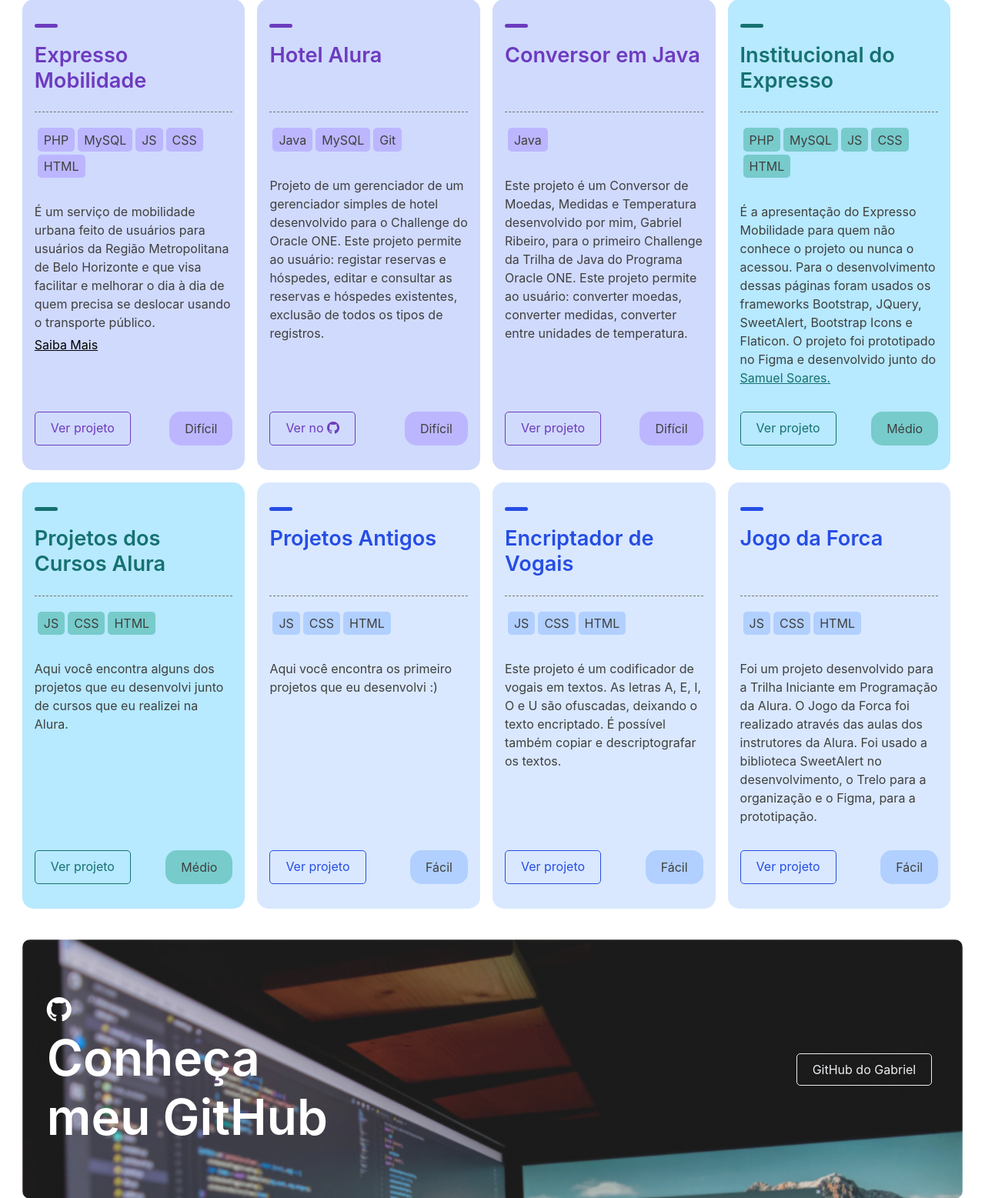
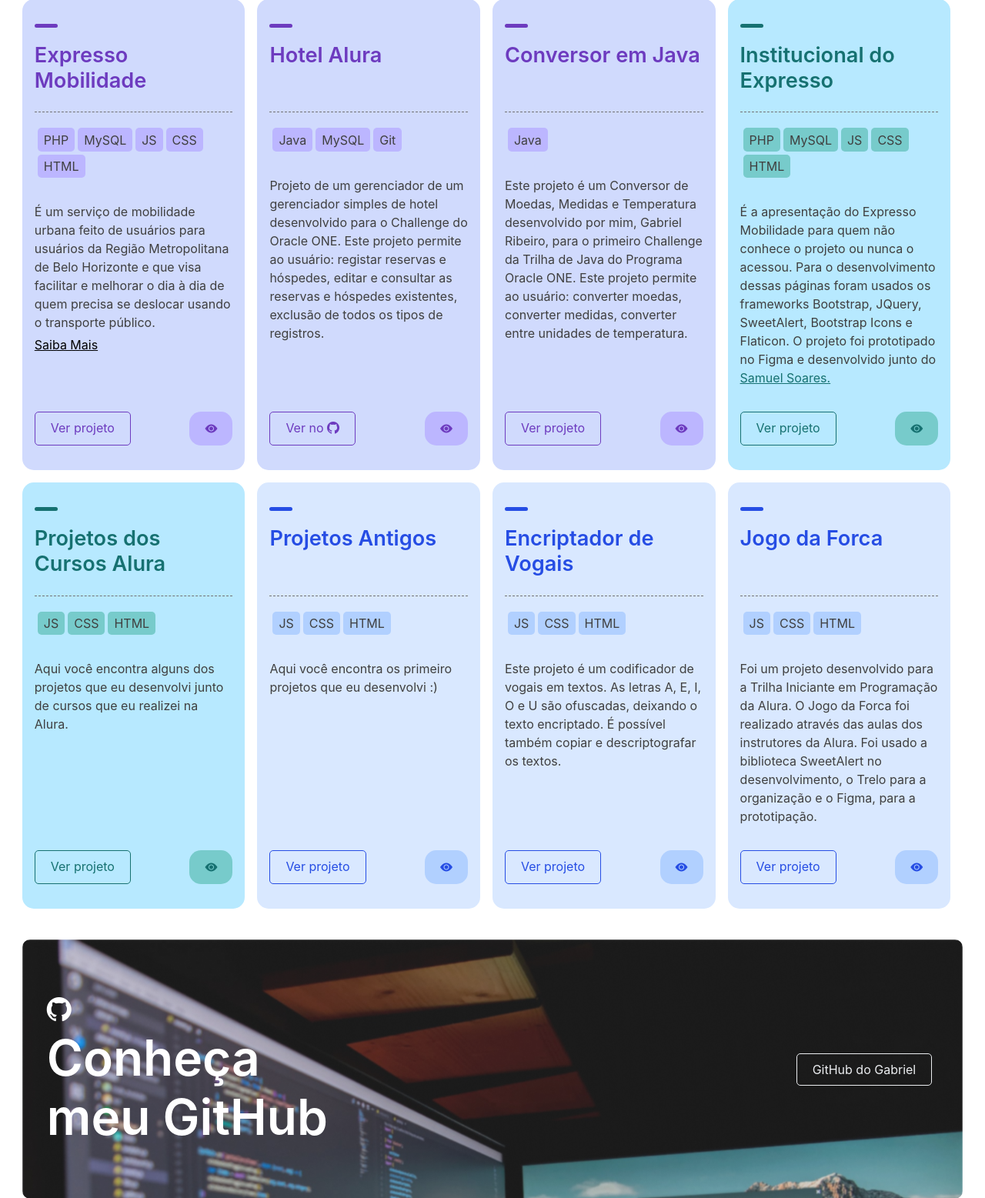
Before and after one commit to gabriersdev/portfolio-br, a PHP site: page / in a window 1280 px wide. Shown: the part 2036-3593 px from the top of the page at 77% size. Run offline with PHP 8.4, Linux system fonts and the light colour scheme.

Commit message:
Adicionando modal para preview do projeto

```diff
--- a/assets/css/card/card-projeto.css
+++ b/assets/css/card/card-projeto.css
@@ -195,6 +195,43 @@
   color: var(--roxo);
 }
 
+.card-pg-projeto__rodape__botao-preview{
+  display: flex;
+  align-items: center;
+
+  padding: 0.5rem 1.25rem;
+
+  border-radius: 15px;
+
+  color: var(--cinza-medio-forte);
+  background-color: var(--cinza-fraco-medio);
+
+  outline: none;
+  border: none;
+
+  transition: 0.3s;
+
+  text-decoration: none !important;
+  cursor: pointer;
+}
+
+.card-pg-projeto__rodape__botao-preview span{
+  display: none;
+}
+
+.card-pg-projeto__rodape__botao-preview i{
+  margin-left: 0rem;
+}
+
+.card-pg-projeto__rodape__botao-preview:hover,
+.card-pg-projeto__rodape__botao-preview:focus{
+  box-shadow:  0px 0px 0px 5px var(--azul-claro-medio);
+  -webkit-box-shadow: 0px 0px 0px 5px var(--azul-claro-medio);
+  -moz-box-shadow: 0px 0px 0px 5px var(--azul-claro-medio);
+  outline: none;
+  border-color: var(--azul-claro-forte);
+}
+
 @media screen and (min-width: 0) and (max-width: 390px){
   .card-projeto{
     margin-left: 0;
@@ -221,4 +258,12 @@
   .card-projeto__corpo__descricao{
     display: block;
   }
+
+  .card-pg-projeto__rodape__botao-preview span{
+    display: none;
+  }
+
+  .card-pg-projeto__rodape__botao-preview i{
+    margin-left: 0;
+  }
 }
--- a/assets/js/classes/card-projeto.js
+++ b/assets/js/classes/card-projeto.js
@@ -93,6 +93,7 @@ class cardProjeto{
     linkProjeto.classList.add(classeLink);
     linkProjeto.setAttribute('href', this.URLProjeto);
     linkProjeto.setAttribute('target', '_blank');
+    linkProjeto.dataset.projetoLink = '';
 
     try{
       if((new URL(this.URLProjeto).origin.trim()) == "https://github.com"){
@@ -108,7 +109,22 @@ class cardProjeto{
     rodapeProjeto.classList.add(classeRodape);
     rodapeProjeto.appendChild(linkProjeto);
 
-    if(this.nivelDificuldade !== null){
+    const BTNPreview = document.createElement('a');
+    BTNPreview.classList.add(classeRodapeMarcador);
+    BTNPreview.classList.add("card-pg-projeto__rodape__botao-preview");
+    BTNPreview.setAttribute('data-btn-preview', '');
+    const textoPreview = (document.createElement('span'));
+    textoPreview.textContent = '';
+    const iconeBTNPreview = document.createElement('i');
+    iconeBTNPreview.classList.add('bi');
+    iconeBTNPreview.classList.add('bi-eye-fill');
+    BTNPreview.appendChild(textoPreview);
+    BTNPreview.appendChild(iconeBTNPreview);
+
+    rodapeProjeto.appendChild(BTNPreview);
+
+    if(false){
+    //if(this.nivelDificuldade !== null){
       const dificuldadeProjeto = document.createElement('span');
       dificuldadeProjeto.classList.add(classeRodapeMarcador);
       dificuldadeProjeto.setAttribute('data-toggle', 'tooltip');
--- a/assets/js/pagina-principal.js
+++ b/assets/js/pagina-principal.js
@@ -1,6 +1,7 @@
 import { trocarTipoFeedbackModal, controlarExibicaoModal } from "./utilitarios/modal.js";
 import { ajustarPeriodoProgramando, ajustarIdade, acoesModal, limparFormulario } from "./utilitarios/utilitarios.js";
 import { carregarCardsPrincipal } from "./carregar/carregar-cards-principal.js";
+import { carregarPreview } from "./carregar/carregar-preview.js";
 import { acoes } from "./carregar/carregar-eventos-principal.js";
 import { pesquisarProjeto } from './interacao/pesquisa-projetos.js';
 import { carregarQuantidadeProjetosLinguagem } from './carregar/carregar-quantidade-projetos-linguagem.js';
@@ -69,6 +70,13 @@ import { carregarQuantidadeProjetosLinguagem } from './carregar/carregar-quantid
   ajustarIdade();
   ajustarPeriodoProgramando();
 
+  const btnPreview = document.querySelectorAll('[data-btn-preview]');
+  btnPreview.forEach(btn => {
+    btn.addEventListener('click', (evento) => {
+      carregarPreview(btn);
+    })
+  })
+
   const botoesAcaoCardsLinguagem = document.querySelectorAll('[data-acao-card-linguagem]');
   botoesAcaoCardsLinguagem.forEach(botao => {
     const linguagem = botao.dataset.acaoCardLinguagem.toLowerCase();
--- a/index.html
+++ b/index.html
@@ -39,6 +39,7 @@
   <link rel="stylesheet" href="./assets/css/formulario.css">
   <link rel="stylesheet" href="./assets/css/rodape.css">
   <link rel="stylesheet" href="./assets/css/modal.css">
+  <link rel="stylesheet" href="./assets/css/paginas-auxiliares/modal-pg-auxiliar.css">
   <link rel="stylesheet" href="./assets/css/style.css">
 </head>
 <body>
@@ -705,6 +706,24 @@
       </div>
     </div>
 
+    <div class="modal fade" id="modal-exibicao-preview" tabindex="-1" aria-labelledby="modal-exibicao-preview-label" aria-hidden="true">
+      <div class="modal-dialog modal-xl">
+        <div class="modal-content modal-estilo">
+          <div class='modal-header'>
+            <h5 class='modal-title' id=''></h5>
+            <button type='button' class='btn-close' data-bs-dismiss='modal' aria-label='Close'></button>
+          </div>
+          <div class="modal-body modal-exibicao-preview__corpo">
+            <div class="spinner-border text-secondary modal-exibicao-preview__corpo__spinner" role="status">
+              <span class="sr-only"></span>
+            </div>
+            <iframe src="" class="modal-exibicao-preview__corpo__iframe" frameborder="0">
+            </iframe>
+          </div>
+        </div>
+      </div>
+    </div>
+
     <a href="#apresentacao" class="botao-subir"><i class="bi bi-arrow-up-short"></i></a>
 
     <script src="https://cdn.jsdelivr.net/npm/bootstrap@5.2.3/dist/js/bootstrap.bundle.min.js" integrity="sha384-kenU1KFdBIe4zVF0s0G1M5b4hcpxyD9F7jL+jjXkk+Q2h455rYXK/7HAuoJl+0I4" crossorigin="anonymous"></script>
```
